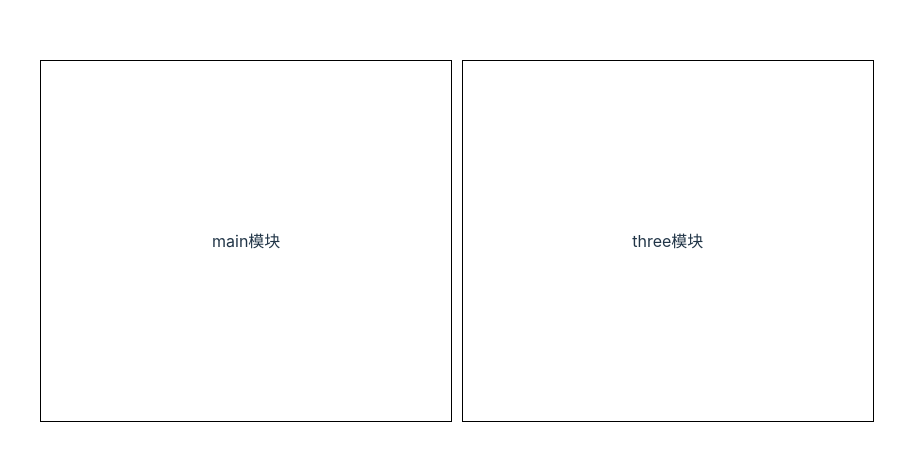
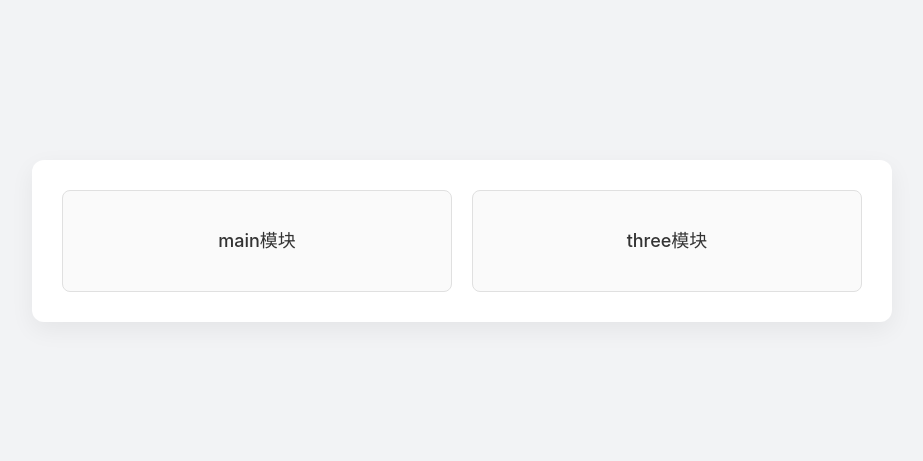
Before and after one commit to EDMelody/WebSite, a Vue app: page /#/ in a window 1280 px wide. Shown: the part 159-620 px from the top of the page, without its empty margins (178-1101 px from the left). Built offline with nearby package versions, Linux system fonts and the light colour scheme.

Commit message:
修改目录结构

```diff
--- /dev/null
+++ b/src/components/FormBuilder/FormBuilder.vue
@@ -0,0 +1,4 @@
+
+<template>
+
+</template>
--- a/src/components/SubMenu/index.vue
+++ b/src/components/SubMenu/index.vue
@@ -30,7 +30,7 @@
             <el-icon>
               <component :is="route.meta.icon ? `${route.meta.icon}` : 'Menu'" />
             </el-icon>
-            <span>{{ route.meta.title }}</span>
+            <span>{{ route.meta.title || '' }}</span>
           </template>
           <el-menu-item :index="routeChild.name" v-for="routeChild in route.children" :key="routeChild.path">
             <el-icon>
@@ -65,7 +65,7 @@ const defaultMetaInfo = {
 const defaultCollapse = true
 // ----
 
-const isCollapse = computed(() => props.collapse || defaultCollapse)
+const isCollapse = computed(() => props.collapse) //  || defaultCollapse
 
 console.log(route.getRoutes())
 console.log('???')
--- a/src/pages/index.vue
+++ b/src/pages/index.vue
@@ -39,20 +39,43 @@ const clickMenuEvent = (i) => {
 #modelpage {
   width: 100%;
   height: 100vh;
+  background-color: #f2f3f5;
+  display: flex;
+  justify-content: center;
+  align-items: center;
 }
-.section{
+
+.section {
+  display: grid;
+  grid-template-columns: repeat(auto-fit, minmax(200px, 1fr)); // 自动排版
+  gap: 20px;
   width: 80%;
-  height: 90%;
-  background: #fff;
-  @extend .dcc;
-  padding: 10px;
+  max-width: 800px;
+  padding: 30px;
+  background: #ffffff;
+  border-radius: 12px;
+  box-shadow: 0 8px 24px rgba(0, 0, 0, 0.06);
 }
-.menu-item{
-  width: 40%;
-  height: 50%;
-  border: 1px solid #000;
-  margin-right: 10px;
-  @extend .dcc;
-  // background-color: rgba(aqua, 0.5);
+
+/* 菜单项样式 */
+.menu-item {
+  background-color: #fafafa;
+  border: 1px solid #e0e0e0;
+  border-radius: 8px;
+  height: 100px;
+  display: flex;
+  justify-content: center;
+  align-items: center;
+  font-size: 18px;
+  font-weight: 500;
+  color: #333;
+  cursor: pointer;
+  transition: all 0.25s ease;
+
+  &:hover {
+    background-color: #e6f0ff;
+    border-color: #91caff;
+    transform: translateY(-2px);
+  }
 }
 </style>
--- a/src/pages/main.vue
+++ b/src/pages/main.vue
@@ -16,7 +16,7 @@
 
 <template>
   <div>
-    <SubMenu>
+    <SubMenu :collapse="false">
       <template v-slot:content>
         <RouterView></RouterView>
       </template>
--- a/src/pages/main/duyi.vue
+++ b/src/pages/main/demo.vue
@@ -2,7 +2,7 @@
     meta:
         type: main
         index: 3
-        title: DuyiDemo
+        title: Demo
         sort: 3
         icon: Pear
 </route>
--- a/src/pages/main/duyi/1.vue
+++ b/src/pages/main/demo/form.vue
@@ -1,7 +1,7 @@
 <route lang="yaml">
     meta:
         type:
-        title: 1
+        title: 动态表单
 </route>
 
 <template>
--- a/src/typed-router.d.ts
+++ b/src/typed-router.d.ts
@@ -20,8 +20,8 @@ declare module 'vue-router/auto-routes' {
   export interface RouteNamedMap {
     '/': RouteRecordInfo<'/', '/', Record<never, never>, Record<never, never>>,
     '/main': RouteRecordInfo<'/main', '/main', Record<never, never>, Record<never, never>>,
-    '/main/duyi': RouteRecordInfo<'/main/duyi', '/main/duyi', Record<never, never>, Record<never, never>>,
-    '/main/duyi/1': RouteRecordInfo<'/main/duyi/1', '/main/duyi/1', Record<never, never>, Record<never, never>>,
+    '/main/demo': RouteRecordInfo<'/main/demo', '/main/demo', Record<never, never>, Record<never, never>>,
+    '/main/demo/form': RouteRecordInfo<'/main/demo/form', '/main/demo/form', Record<never, never>, Record<never, never>>,
     '/main/homepage': RouteRecordInfo<'/main/homepage', '/main/homepage', Record<never, never>, Record<never, never>>,
     '/main/tools': RouteRecordInfo<'/main/tools', '/main/tools', Record<never, never>, Record<never, never>>,
     '/main/tools/generateQrcode': RouteRecordInfo<'/main/tools/generateQrcode', '/main/tools/generateQrcode', Record<never, never>, Record<never, never>>,
```
